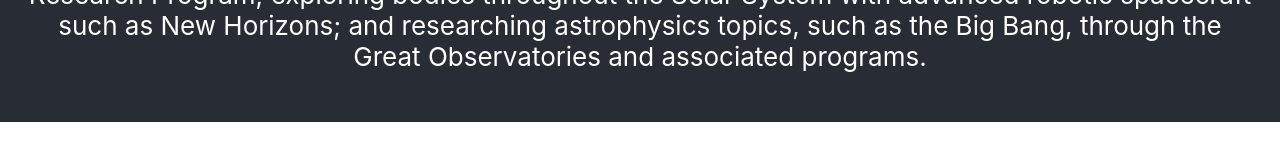
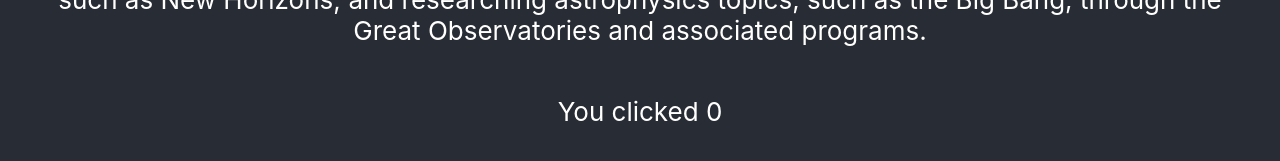
Before and after one commit to Paul-Melinte/MarsAppSPA, a React (Create React App) app in the folder marsappspa/: page / in a window 1280 px wide. Shown: the part 678-839 px from the top of the page. Before the commit the page ends 800 px from the top, so only its background shows below. Built offline with nearby package versions, Linux system fonts and the light colour scheme.

Commit message:
Created increment on click component

```diff
--- a/marsappspa/src/App.tsx
+++ b/marsappspa/src/App.tsx
@@ -1,12 +1,13 @@
 import React from 'react';
 import './App.css';
 import { NASAinfo } from './components/NASAinfo';
-
+import { ClickCounter } from './components/ClickCounter';
 function App() {
   return (
     <div className="App">
       <header className="App-header">
         <NASAinfo />
+        <ClickCounter />
       </header>
     </div>
   );
--- /dev/null
+++ b/marsappspa/src/components/ClickCounter.tsx
@@ -0,0 +1,16 @@
+import React, { useState } from "react";
+
+export const ClickCounter: React.FC = () => {
+    const [clickCount, setClickCount] = useState(0);
+
+    function incrementCounter() {
+        setClickCount(clickCount + 1);
+    }
+
+    return (
+        <div>
+            <p> You clicked {clickCount} </p>
+            <button onClick={incrementCounter}> Click me! </button>
+        </div>
+    );
+}
```
